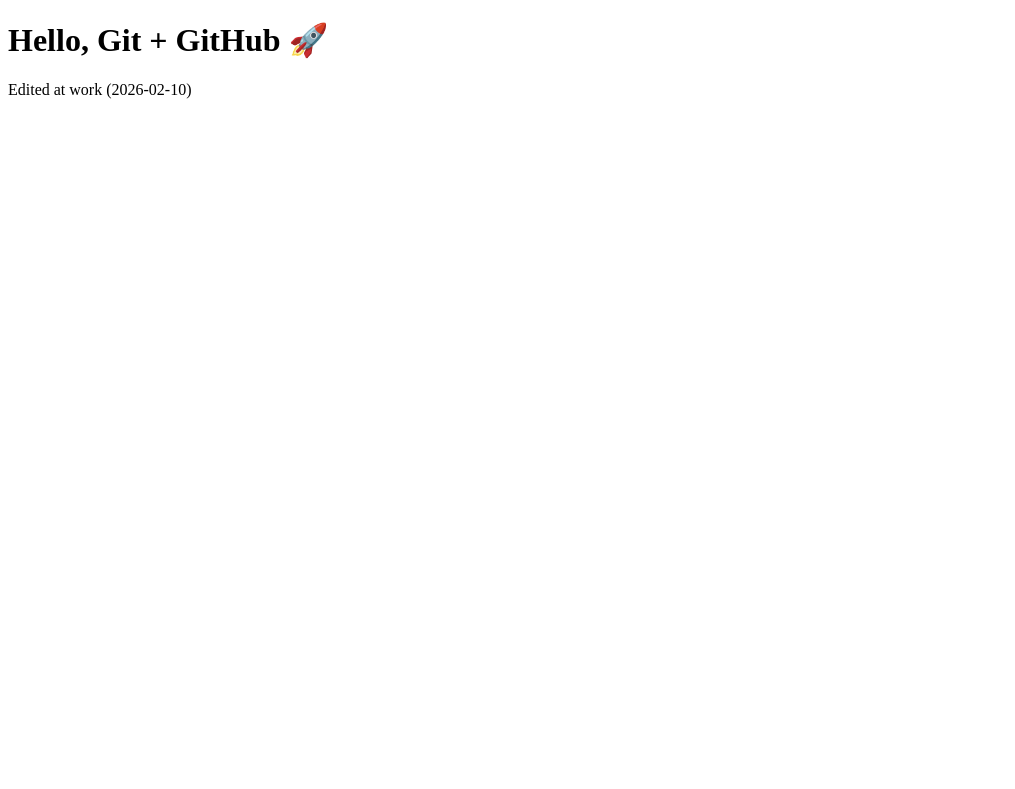
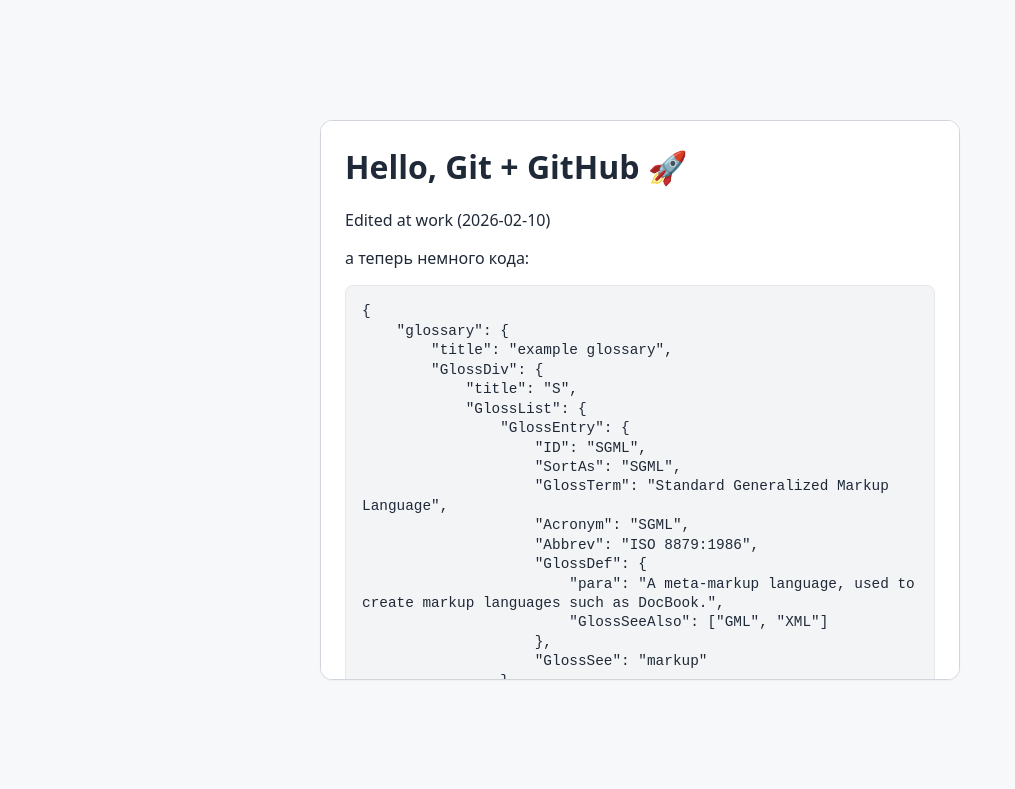
Before and after one commit to Komonaonatanika/hello-git, a plain HTML site: page index.html in a window 1280 px wide. Shown: the whole page, without its empty margins (0-1015 px from the left). Drawn offline with Linux system fonts and the light colour scheme.

Commit message:
Move scroll to content block and widen layout

```diff
--- a/index.html
+++ b/index.html
@@ -2,11 +2,95 @@
 <html lang="en">
 <head>
   <meta charset="UTF-8">
+  <meta name="viewport" content="width=device-width, initial-scale=1.0">
   <title>Hello Git</title>
+  <style>
+    :root {
+      --font-sans: system-ui, -apple-system, "Segoe UI", Roboto, "Helvetica Neue", Arial, sans-serif;
+      --font-mono: "Source Code Pro", "Courier New", Courier, monospace;
+      --vertical-gap: 15vh;
+    }
+
+    * {
+      box-sizing: border-box;
+    }
+
+    body {
+      margin: 0;
+      min-height: 100vh;
+      font-family: var(--font-sans);
+      background: #f7f8fa;
+      color: #1f2937;
+      display: flex;
+      justify-content: center;
+      align-items: flex-start;
+      padding-top: var(--vertical-gap);
+      padding-bottom: var(--vertical-gap);
+    }
+
+    .content-block {
+      width: 50vw;
+      min-width: 320px;
+      max-width: 900px;
+      height: calc(100vh - (var(--vertical-gap) * 2));
+      border: 1px solid #d1d5db;
+      border-radius: 12px;
+      background: #ffffff;
+      box-shadow: 0 1px 2px rgba(0, 0, 0, 0.04);
+      padding: 24px;
+      overflow: auto;
+    }
+
+    h1 {
+      margin-top: 0;
+    }
+
+    pre,
+    code {
+      font-family: var(--font-mono);
+      font-size: 0.9rem;
+      line-height: 1.35;
+    }
+
+    pre {
+      margin: 0;
+      background: #f3f4f6;
+      border: 1px solid #e5e7eb;
+      border-radius: 8px;
+      padding: 16px;
+      white-space: pre-wrap;
+      overflow-wrap: anywhere;
+      word-break: break-word;
+    }
+  </style>
 </head>
 <body>
-  <h1>Hello, Git + GitHub 🚀</h1>
-  <p>Edited at work (2026-02-10)</p>
-
+  <main class="content-block">
+    <h1>Hello, Git + GitHub 🚀</h1>
+    <p>Edited at work (2026-02-10)</p>
+    <p>а теперь немного кода:</p>
+    <pre><code>{
+    "glossary": {
+        "title": "example glossary",
+        "GlossDiv": {
+            "title": "S",
+            "GlossList": {
+                "GlossEntry": {
+                    "ID": "SGML",
+                    "SortAs": "SGML",
+                    "GlossTerm": "Standard Generalized Markup Language",
+                    "Acronym": "SGML",
+                    "Abbrev": "ISO 8879:1986",
+                    "GlossDef": {
+                        "para": "A meta-markup language, used to create markup languages such as DocBook.",
+                        "GlossSeeAlso": ["GML", "XML"]
+                    },
+                    "GlossSee": "markup"
+                }
+            }
+        }
+    }
+}</code></pre>
+  </main>
 </body>
 </html>
```
